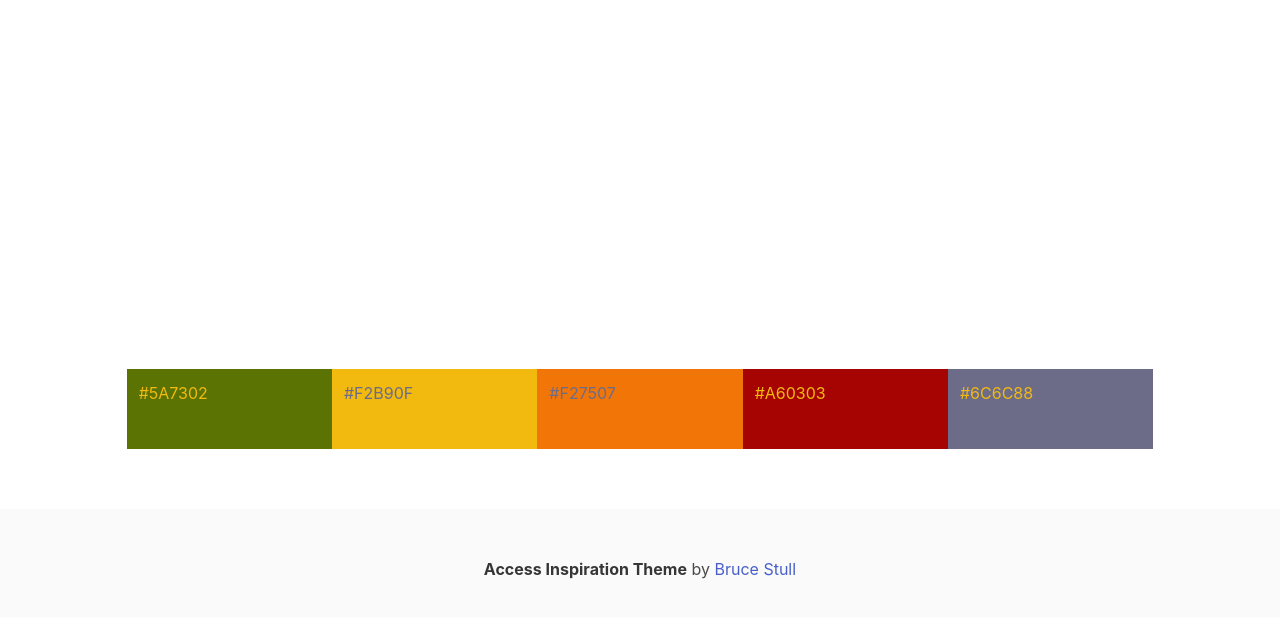
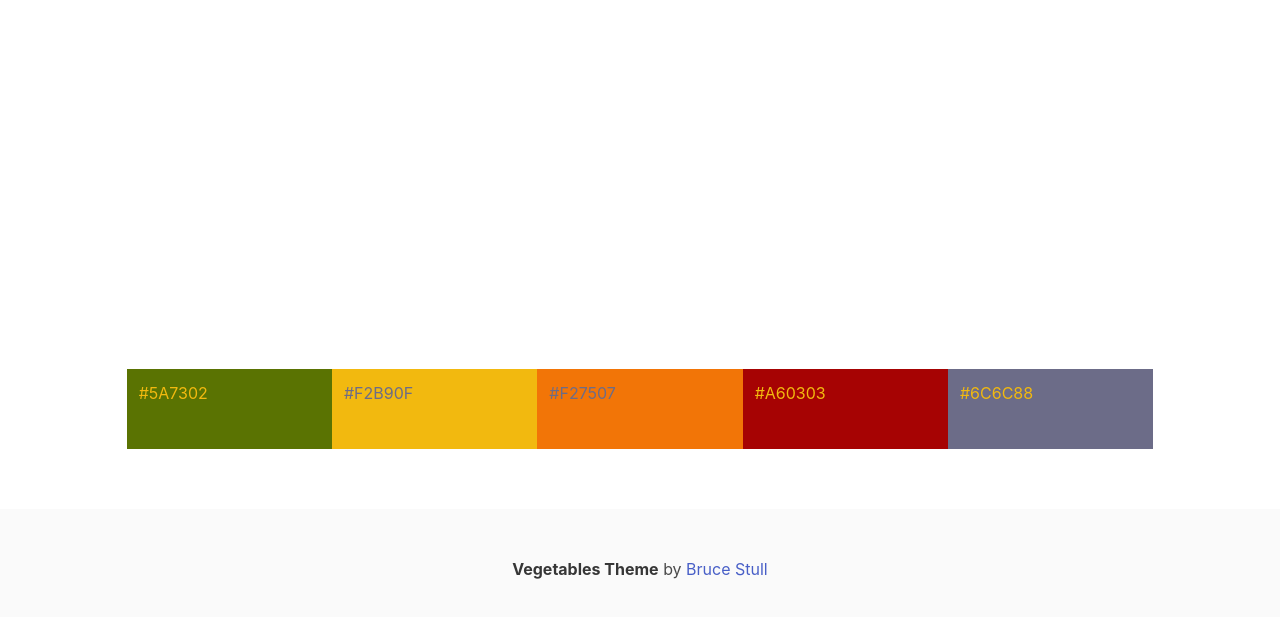
Before and after one commit to brucestull/color-themes, a plain HTML site: page vegetables/index.html in a window 1280 px wide. Shown: the part 111-728 px from the top of the page. Drawn offline with nearby package versions, Linux system fonts and the light colour scheme.

Commit message:
Add 'vegetables' theme.

```diff
--- a/vegetables/index.html
+++ b/vegetables/index.html
@@ -143,7 +143,7 @@
             <footer class="footer column is-narrow">
                 <div class="content has-text-centered">
                     <p>
-                        <strong>Access Inspiration Theme</strong> by
+                        <strong>Vegetables Theme</strong> by
                         <a
                             href="https://github.com/brucestull"
                             target="_blank"
```
